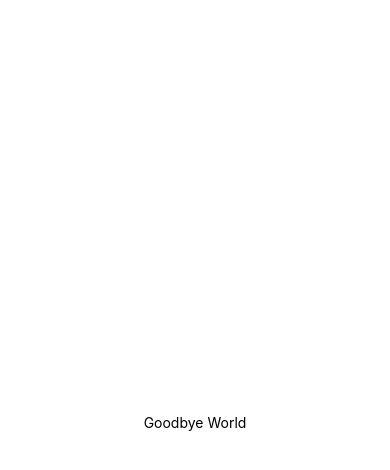
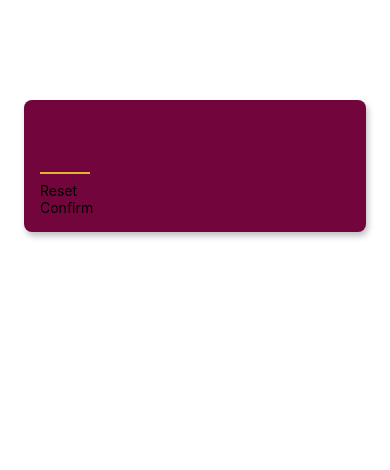
Before and after one commit to vincentmartin1991/GuessMyNumber, a React Native app: screen / in a window 390 px wide. Shown: the top 470 px of the page. Built offline with nearby package versions, Linux system fonts and the light colour scheme.

Commit message:
added styling to input container and explored some props for react native core components

```diff
--- a/App.js
+++ b/App.js
@@ -1,20 +1,15 @@
 import { StatusBar } from 'expo-status-bar';
 import { StyleSheet, Text, View } from 'react-native';
 
+import StartGameScreen from './screens/StartGameScreen';
+
 export default function App() {
   return (
-    <View style={styles.container}>
-      <Text>Goodbye World</Text>
+    <>
       <StatusBar style="auto" />
-    </View>
+      <StartGameScreen/>
+    </>
   );
 }
 
-const styles = StyleSheet.create({
-  container: {
-    flex: 1,
-    backgroundColor: '#fff',
-    alignItems: 'center',
-    justifyContent: 'center',
-  },
-});
+const styles = StyleSheet.create({})
--- /dev/null
+++ b/components/PrimaryButton.js
@@ -0,0 +1,11 @@
+import {View, Text} from "react-native"
+
+function PrimaryButton({children}) {
+  return (
+    <View>
+      <Text>{children}</Text>
+    </View>
+  )
+}
+
+export default PrimaryButton;
--- a/screens/StartGameScreen.js
+++ b/screens/StartGameScreen.js
@@ -1,12 +1,40 @@
-import {TextInput, View} from "react-native"
+import { StyleSheet, TextInput, View } from "react-native"
+
+import PrimaryButton from "../components/PrimaryButton"
 
 function StartGameScreen() {
   return(
-    <View>
-      <TextInput />
-      BUTTONS
+    <View style={styles.inputContainer}>
+      <TextInput style={styles.numberInput} maxLength={2} keyboardType="number-pad" />
+      <PrimaryButton>Reset</PrimaryButton>
+      <PrimaryButton>Confirm</PrimaryButton>
     </View>
   )
 }
 
 export default StartGameScreen;
+
+const styles = StyleSheet.create({
+  inputContainer: {
+    marginTop: 100,
+    marginHorizontal: 24,
+    borderRadius: 8,
+    padding: 16,
+    backgroundColor: "#72063c",
+    shadowColor: "black",
+    shadowOffset: { width: 2, height: 4 },
+    shadowRadius: 6,
+    shadowOpacity: 0.25,
+  },
+  numberInput: {
+    width: 50,
+    height: 50,
+    fontSize: 32,
+    borderBottomColor: "#ddb52f",
+    borderBottomWidth: 2,
+    color: "#ddb52f",
+    marginVertical: 8,
+    fontWeight: "bold",
+    textAlign: "center"
+  }
+})
```
